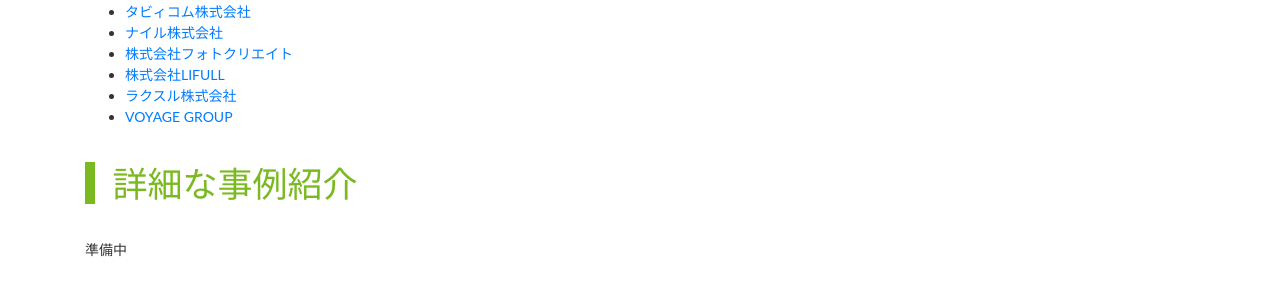
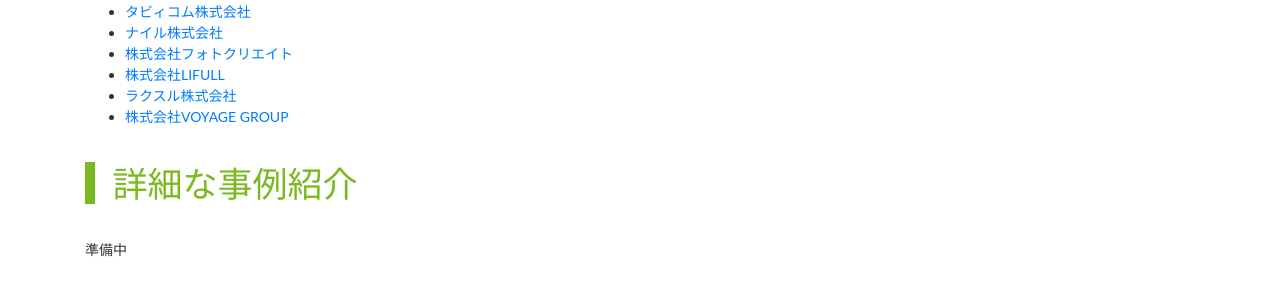
Before and after one commit to symfony-japan/symfony-japan.github.io, a Jekyll site: the page built from _pages/companies.md, in a window 1280 px wide and 921 px high. Shown: the part 383-676 px from the top of the window. Built offline with Jekyll 4.4.1, drawn with Linux system fonts in a browser that asks for light colours; nearby versions of some CDN libraries.

```diff
--- a/_pages/companies.md
+++ b/_pages/companies.md
@@ -16,7 +16,7 @@ permalink: /companies
 * [株式会社フォトクリエイト](https://www.photocreate.co.jp/)
 * [株式会社LIFULL](https://lifull.com/)
 * [ラクスル株式会社](https://corp.raksul.com/)
-* [VOYAGE GROUP](https://voyagegroup.com/)
+* [株式会社VOYAGE GROUP](https://voyagegroup.com/)
 
 # 詳細な事例紹介
 
```
